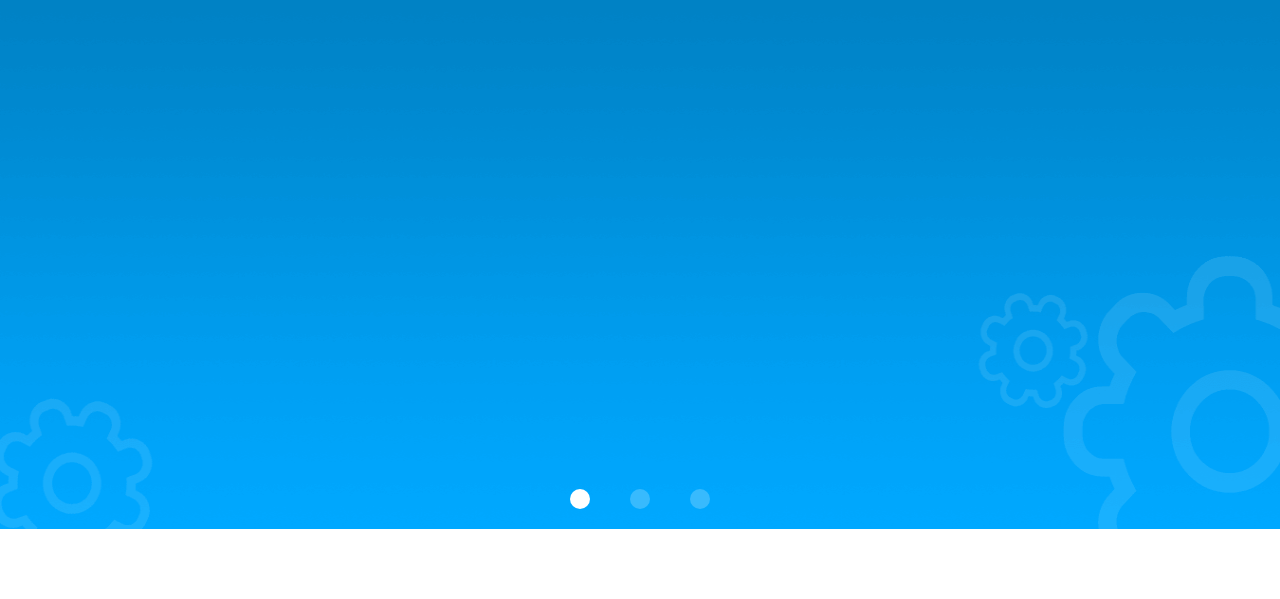
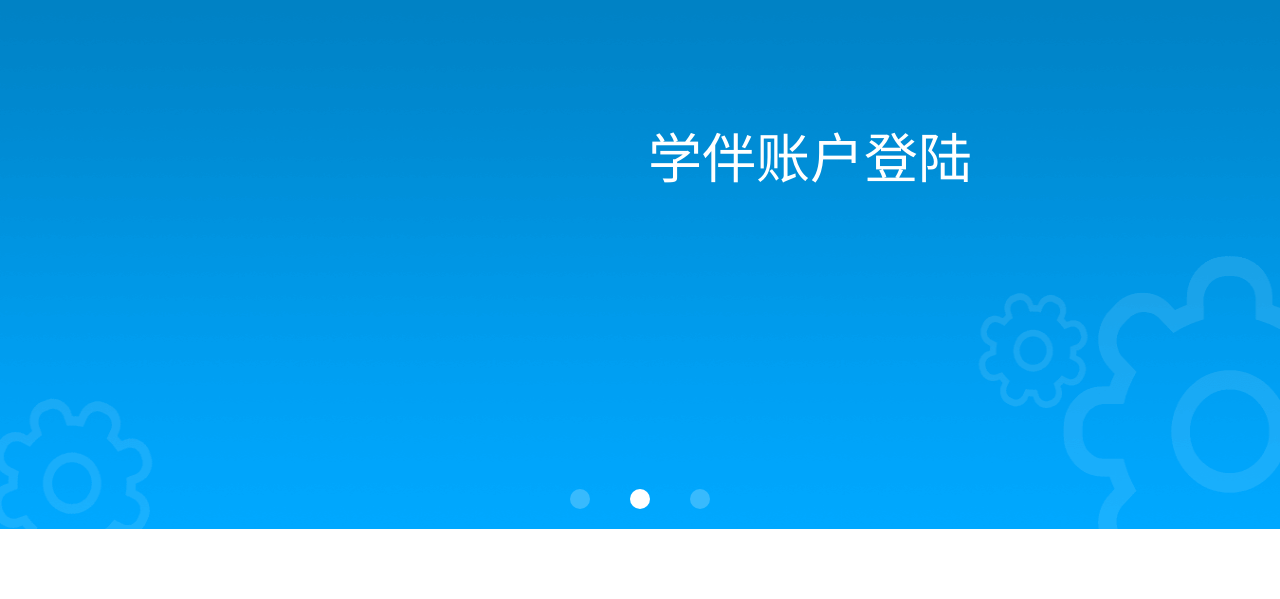
Before and after one commit to mrbian/Web-OpenSDK, a website built with webpack: page index.html in a window 1280 px wide. Shown: the part 91-690 px from the top of the page. Built offline with nearby package versions, Linux system fonts and the light colour scheme; files whose address does not match are found by name.

Commit message:
电脑版幻灯片完成

```diff
--- a/css/ads.css
+++ b/css/ads.css
@@ -8,15 +8,23 @@
         background-size : 100% 100%;
     }
 
-    div.ads ul , div.ads ul li{
-        position : relative;
+    div.ads ul{
         list-style: none;
         display: block;
+        position: relative;
+    }
+
+    div.ads li{
+        position : absolute;
+        display: block;
+        left:0;
+        top:0;
     }
 
     div.ads > .ads-content{
         margin:0 auto;
         width : 772px;
+        height: 400px;
         position : relative;
         overflow: hidden;
     }
@@ -85,6 +93,7 @@
 
     .ctrl.active {
         background-color: white;
+        transform: translate3d(0,0,0);
     }
 }
 
@@ -94,8 +103,21 @@
         position: relative;
         background: url('../images/ad_bg.png') no-repeat;
         background-size: 100% 100%;
-        z-index: 1000;
     }
+
+    div.ads ul{
+        list-style: none;
+        display: block;
+        position: relative;
+    }
+
+    div.ads li{
+        position : absolute;
+        display: block;
+        left:0;
+        top:0;
+    }
+
 
     div.ads > .ads-content{
         width : 100%;
--- a/index.html
+++ b/index.html
@@ -49,26 +49,30 @@
             </li>
             <li>
                 <div class="ad-img">
-                    <img src="./images/OpenIdlogo.png" class="image" alt="">
                 </div>
                 <div class="content">
                     <div class="content-title">
-                        OpenID
+                        学伴账户登陆
                     </div>
                     <div class="content-info">
-                        <p>图书馆信息接口\用户登录接入接口</p>
-
-                        <p>爬虫数据接口\教务信息接口</p>
                     </div>
-                    <button class="content-href">了解更多</button>
                 </div>
             </li>
-            <li></li>
+            <li>
+                <div class="ad-img">
+                </div>
+                <div class="content">
+                    <div class="content-title">
+                        第三张幻灯片
+                    </div>
+                    <div class="content-info">
+                    </div>
+                </div>
+            </li>
         </ul>
-
     </div>
     <div class="ad-ctrl">
-        <div class="ctrl active"></div>
+        <div class="ctrl"></div>
         <div class="ctrl"></div>
         <div class="ctrl"></div>
     </div>
--- a/js/index.js
+++ b/js/index.js
@@ -16,27 +16,103 @@
         var ad_list = document.getElementById('li_cr');
         var lists = ad_list.childNodes;
         for(var idx in lists){
-            if(lists[idx].nodeType === 1){
-                lists[idx].setStyle('z-index',0);
-                lists[idx].setStyle('opacity',0);
+            if(lists[idx].nodeType === 1 ){
+                if(idx == 1){
+                    lists[idx].setStyle('opacity','1');
+                    lists[idx].setStyle('z-index','1')
+                }else{
+                    lists[idx].setStyle('opacity','0');
+                    lists[idx].setStyle('z-index','0');
+                }
+            }
+        }
+        var ctrls = document.querySelectorAll('.ctrl');
+        ctrls[0].addClass('active');
+        for(var i=0 ;i< ctrls.length;i++){
+            ctrls[i].index = i;
+        }
+        document.querySelector('.ad-ctrl').addEventListener('click',function(event){
+            if(typeof (event.target.index) !== 'undefined'){
+                SliderToIdx(event.target.index);
+            }
+        });
+        document.querySelector('.ad-ctrl').addEventListener('mouseover',function(event){
+            if(typeof (event.target.index) !== 'undefined'){
+                SliderToIdx(event.target.index);
+            }
+        });
+    }
+
+    function setSliderCtrl(num){
+        var ctrls = document.getElementsByClassName('ctrl');
+        for(var idx in ctrls){
+            var ele = ctrls[idx];
+            if(ele.nodeType !== 1)  return;
+            if(idx == num) {
+                ele.addClass('active');
+            }else{
+                ele.removeClass('active');
             }
         }
     }
 
-    function SliderCtrlInit(){
-        var ctrls = document.getElementsByClassName('ctrl');
-        for(var idx in ctrls){
-            var ele = ctrls[idx];
-            if(ele.nodeType !== 1)  return;
+    function SliderToIdx(num){
+        var lists = document.querySelectorAll('ul#li_cr > li');
+        for(var idx in lists){
+            if(idx == num) {
+                lists[(idx + 2) % lists.length].style.zIndex = 0;
+                lists[(idx + 1) % lists.length].style.zIndex = 0;
+                lists[idx].style.zIndex = 1;
+                startrun(lists[(idx + 2) % lists.length],'opacity','0');
+                startrun(lists[(idx + 1) % lists.length],'opacity','0');
+                startrun(lists[idx],'opacity','100');
+                setSliderCtrl(num);
+            }
         }
     }
 
-    function SliderToIdx(){
+    function getstyle(obj,name){
+        if(obj.currentStyle){
+            return obj.currentStyle[name];
+        }else{
+            return getComputedStyle(obj,false)[name];
+        }
+    }
 
+    function startrun(obj,attr,target,fn){
+        clearInterval(obj.timer);
+        obj.timer = setInterval(function(){
+            var cur = 0;
+            if(attr == "opacity"){
+                cur = Math.round(parseFloat(getstyle(obj,attr))*100);
+            }else{
+                cur = parseInt(getstyle(obj,attr));
+            }
+            var speed = (target-cur)/8;
+            speed = speed>0?Math.ceil(speed):Math.floor(speed);
+
+            if(cur == target){
+                clearInterval(obj.timer);
+                if(fn){
+                    fn();
+                }
+            }else{
+                if(attr == "opacity"){
+                    obj.style.filter = "alpha(opacity="+(cur+speed)+")";
+                    obj.style.opacity = (cur+speed)/100;
+                }else{
+                    obj.style[attr] = cur + speed + "px";
+                }
+            }
+        },30)
     }
 
     SliderInit();
-    SliderCtrlInit();
+    var count = 0;
+    var slider = setInterval(function(){
+        SliderToIdx(count);
+        count = (count + 1 ) % 3;
+    },2000);
 }(this));
 
 function getClass(){
@@ -51,7 +127,7 @@ function addClass(value){
         curValue = elem.getClass();
         if(curValue.indexOf(value) !== -1) return;
         curValue = curValue + ' ' + value;
-        elem.setAttribute('class',curValue);
+        elem.className = curValue;
     }
 }
 
@@ -62,7 +138,7 @@ function removeClass(value){
         if(classes.indexOf(value) === -1) return;
         classes = classes.replace(value,'');
         classes.trim();
-        elem.setAttribute('class',classes);
+        elem.className = classes;
     }
 }
 
```
Also changed, not shown: dist/index.css, dist/index.js.
